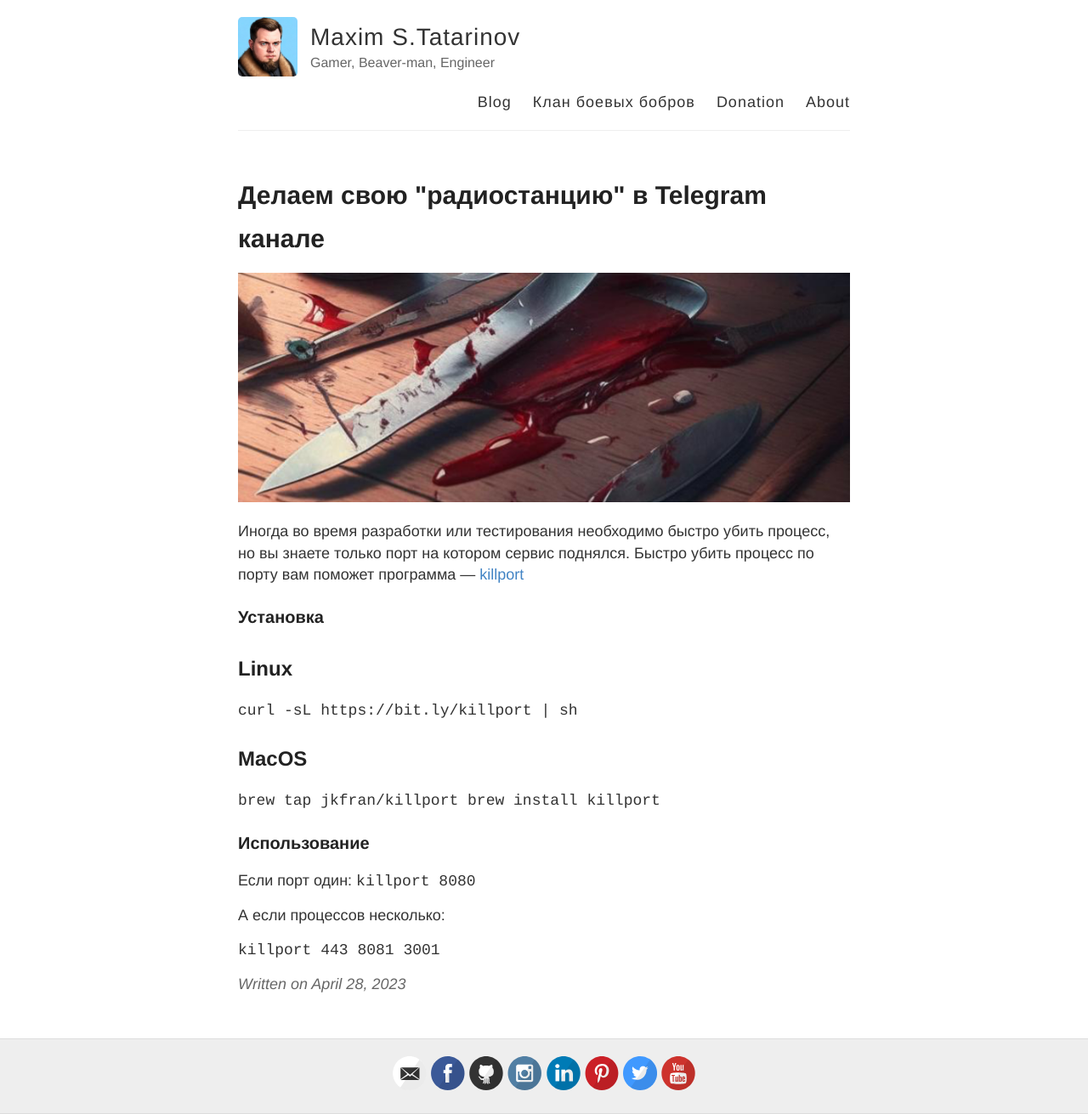
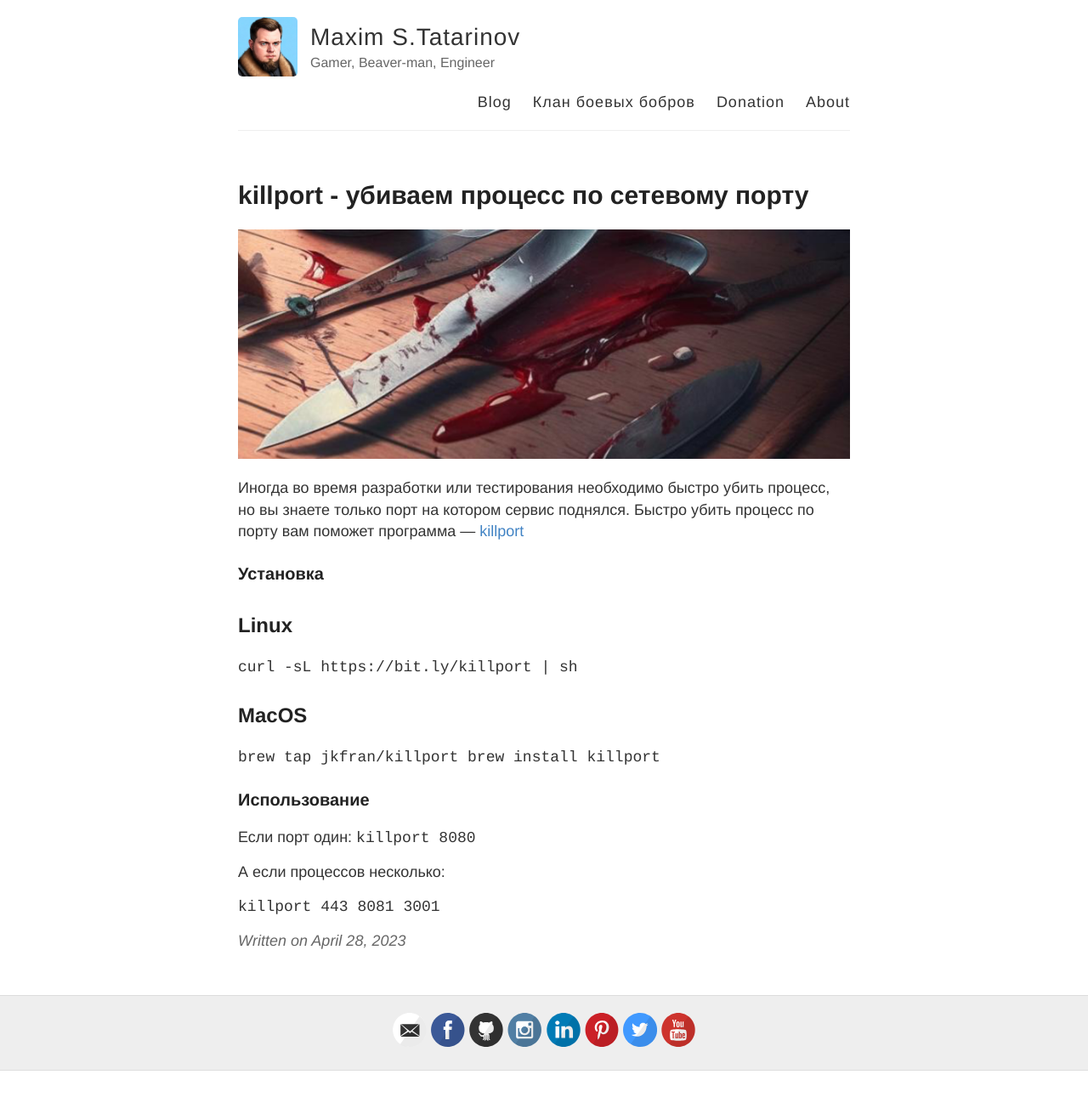
Before and after one commit to tatarinovms/tatarinovms.github.io, a Jekyll site: the page built from _posts/2023-04-28-killbyport.md, in a window 1280 px wide. Shown: the whole page at 85% size. Built offline with Jekyll 4.4.1, drawn with Linux system fonts in a browser that asks for light colours; after the commit the page ends 1260 px from its top, so only the background shows below that.

Commit message:
Update 2023-04-28-killbyport.md

```diff
--- a/_posts/2023-04-28-killbyport.md
+++ b/_posts/2023-04-28-killbyport.md
@@ -1,6 +1,6 @@
 ---
 layout: post
-title: Делаем свою "радиостанцию" в Telegram канале
+title: killport - убиваем процесс по сетевому порту
 tags: Telegram
 ---
 ![](https://raw.githubusercontent.com/tatarinovms/tatarinovms.github.io/master/images/posts/killport/logo.png)
```
